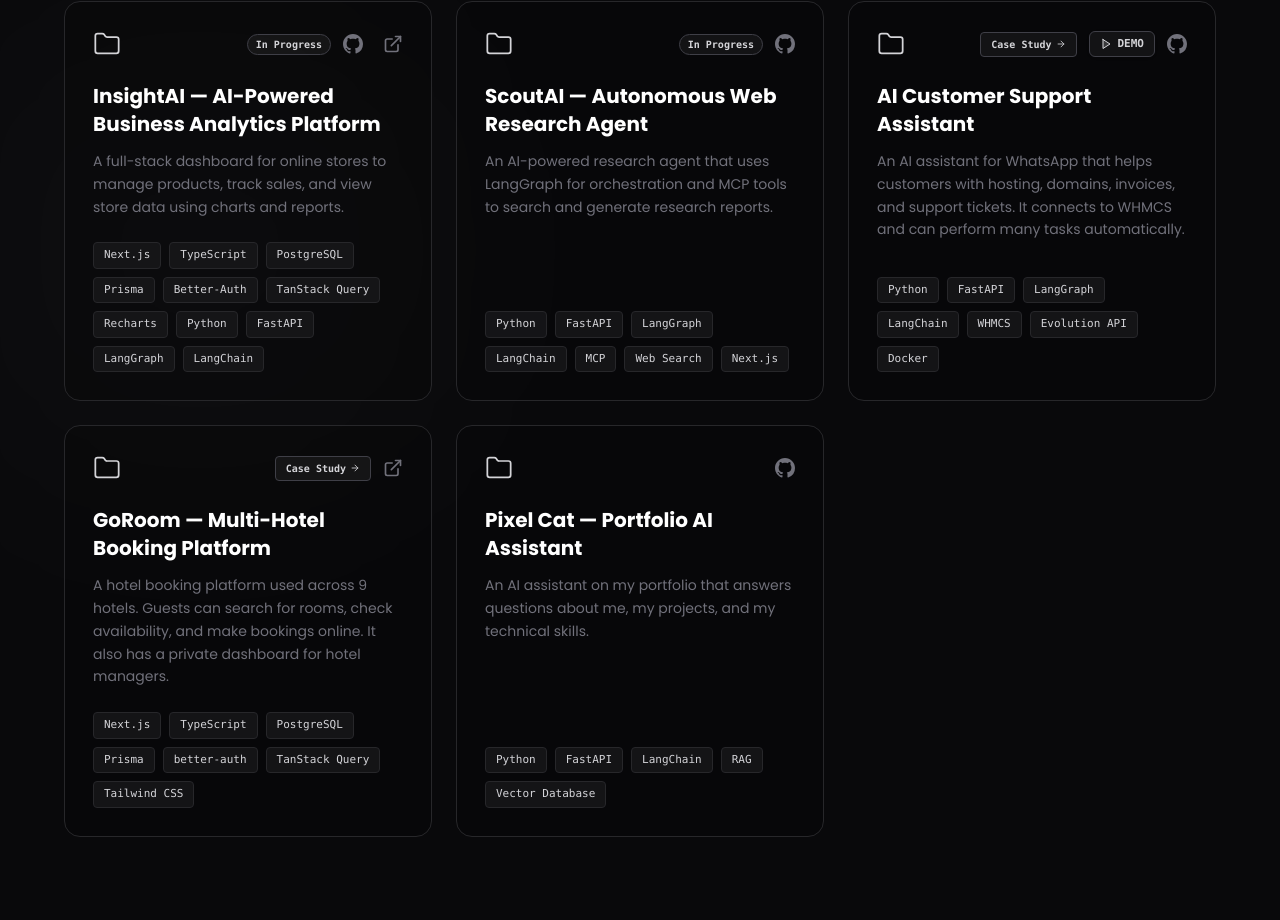
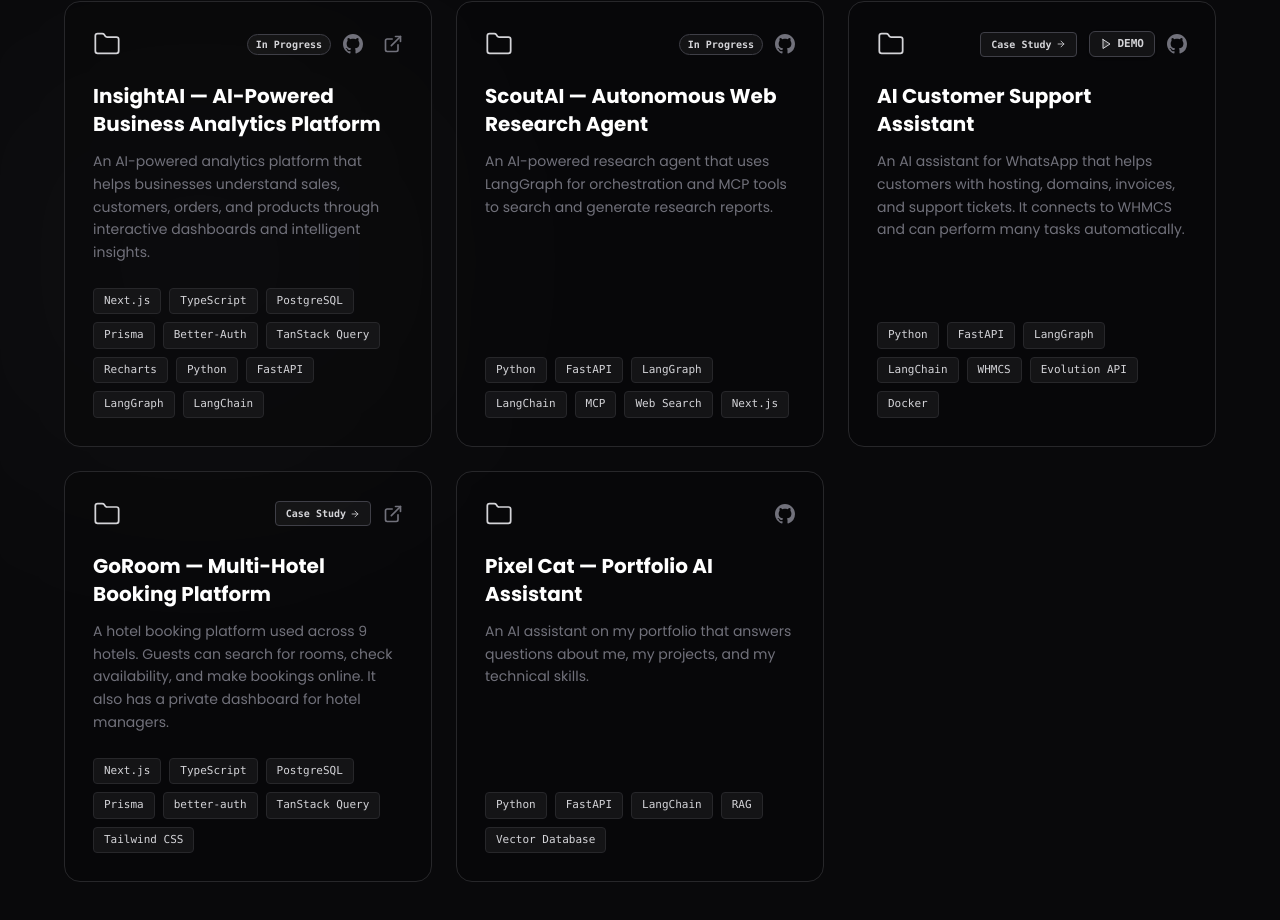
Before and after one commit to kaze1-dev/portfolio, a Next.js app: page / in a window 1280 px wide. Shown: the part 1049-1969 px from the top of the page. Built offline with nearby package versions, Linux system fonts and the light colour scheme.

Commit message:
feat: dash descrip change

```diff
--- a/components/Projects.tsx
+++ b/components/Projects.tsx
@@ -37,7 +37,7 @@ const Projects = () => {
     {
       title: "InsightAI — AI-Powered Business Analytics Platform",
       description:
-        "A full-stack dashboard for online stores to manage products, track sales, and view store data using charts and reports.",
+        "An AI-powered analytics platform that helps businesses understand sales, customers, orders, and products through interactive dashboards and intelligent insights.",
       tags: [
         "Next.js",
         "TypeScript",
```
